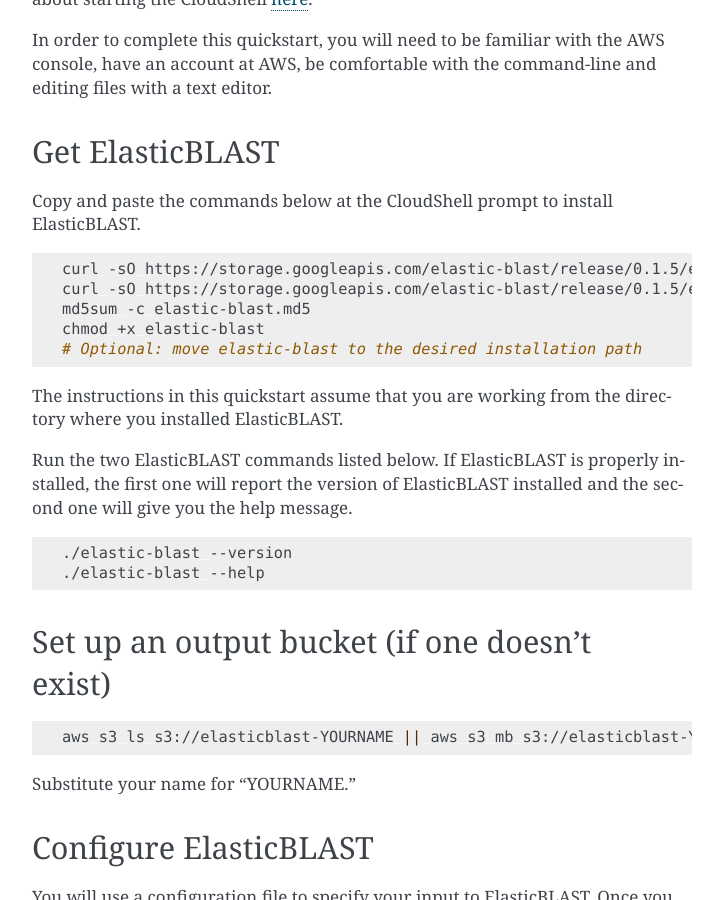
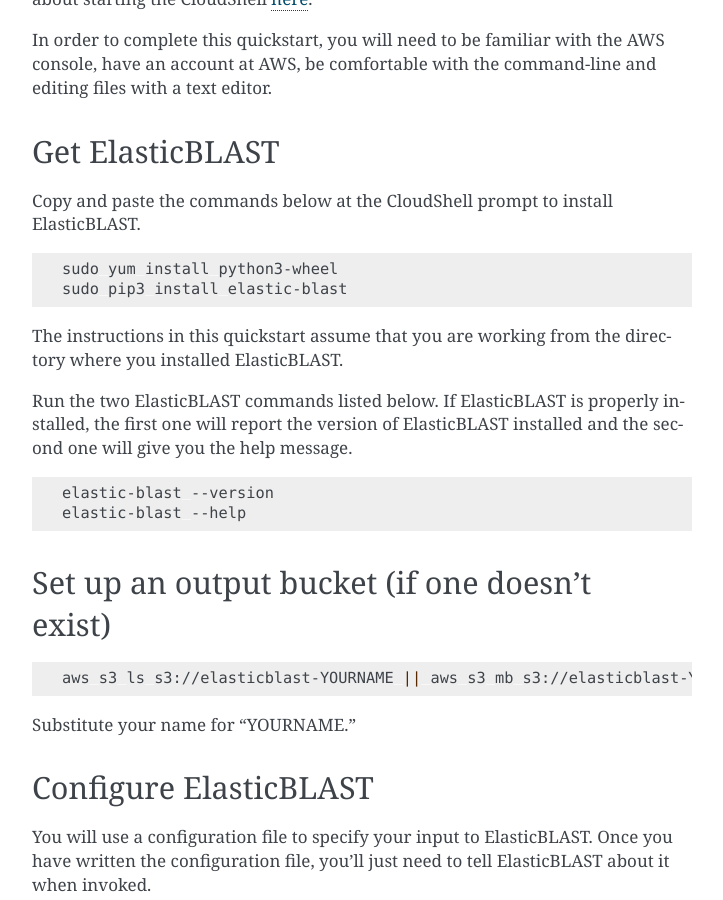
Before and after one commit to ncbi/elastic-blast-docs, a Sphinx documentation site: the page built from docs/source/quickstart-aws.rst, in a window 1280 px wide and 900 px high, scrolled down 845 px. Shown: the whole window, without its empty margins (388-1111 px from the left). Built offline with Sphinx 7.4.7, drawn with Linux system fonts in a browser that asks for light colours; some of the changed text lies outside the part shown.

Commit message:
Install with pip3 install rather than curl

```diff
--- a/docs/source/quickstart-aws.rst
+++ b/docs/source/quickstart-aws.rst
@@ -44,11 +44,8 @@
 
 .. code-block:: shell
 
-    curl -sO https://storage.googleapis.com/elastic-blast/release/{VERSION}/elastic-blast
-    curl -sO https://storage.googleapis.com/elastic-blast/release/{VERSION}/elastic-blast.md5
-    md5sum -c elastic-blast.md5
-    chmod +x elastic-blast
-    # Optional: move elastic-blast to the desired installation path
+    sudo yum install python3-wheel
+    sudo pip3 install elastic-blast
 
 
 The instructions in this quickstart assume that you are working from the directory where you installed ElasticBLAST.
@@ -57,8 +54,8 @@
 
 .. code-block:: bash
 
-    ./elastic-blast --version
-    ./elastic-blast --help
+    elastic-blast --version
+    elastic-blast --help
 
 
 Set up an output bucket (if one doesn't exist)
@@ -114,7 +111,7 @@
 
 .. code-block:: bash
 
-    ./elastic-blast submit --cfg BDQA.ini --loglevel DEBUG
+    elastic-blast submit --cfg BDQA.ini --loglevel DEBUG
 
 The submit command can take several minutes as it brings up cloud resources and downloads the BLAST database.
 
@@ -128,7 +125,7 @@
 .. code-block:: bash
     :name: status
 
-    ./elastic-blast status --cfg BDQA.ini --loglevel DEBUG
+    elastic-blast status --cfg BDQA.ini --loglevel DEBUG
 
 The status command will not return proper results until the submit command has finished.
 Once it returns, it will list the number of batches "Pending" (waiting), "Running" (searches ongoing), "Succeeded" (finished successfully), and "Failed".
@@ -190,7 +187,7 @@
 
 .. code-block:: bash
 
-    ./elastic-blast delete --cfg BDQA.ini --loglevel DEBUG
+    elastic-blast delete --cfg BDQA.ini --loglevel DEBUG
 
 
 The delete command will take a few minutes to run as it needs to manage multiple cloud resources.
```
Also changed, not shown: docs/source/quickstart-gcp.rst (+6 -9 lines).
